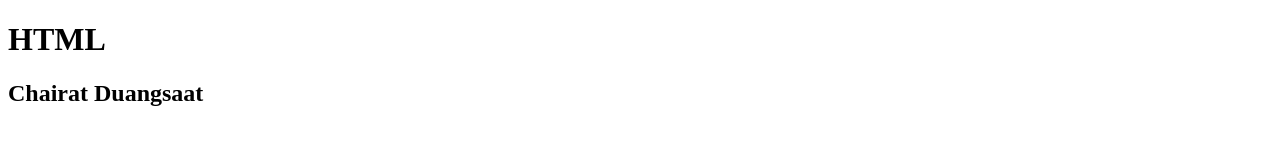
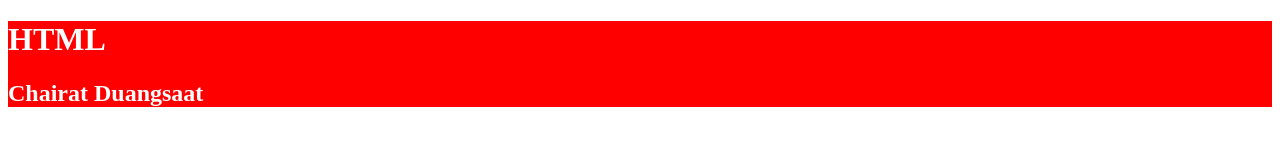
Before and after one commit to Chairat634230061/Eng4Com-git-intro, a plain HTML site: page index.html in a window 1280 px wide. Drawn offline with Linux system fonts and the light colour scheme.

Commit message:
edit index or css

```diff
--- a/style.css
+++ b/style.css
@@ -1 +1,5 @@
 *
+.container {
+    background-color: red;
+    color: white;
+}
```
Also changed, not shown: index.html (line endings or trailing spaces).
